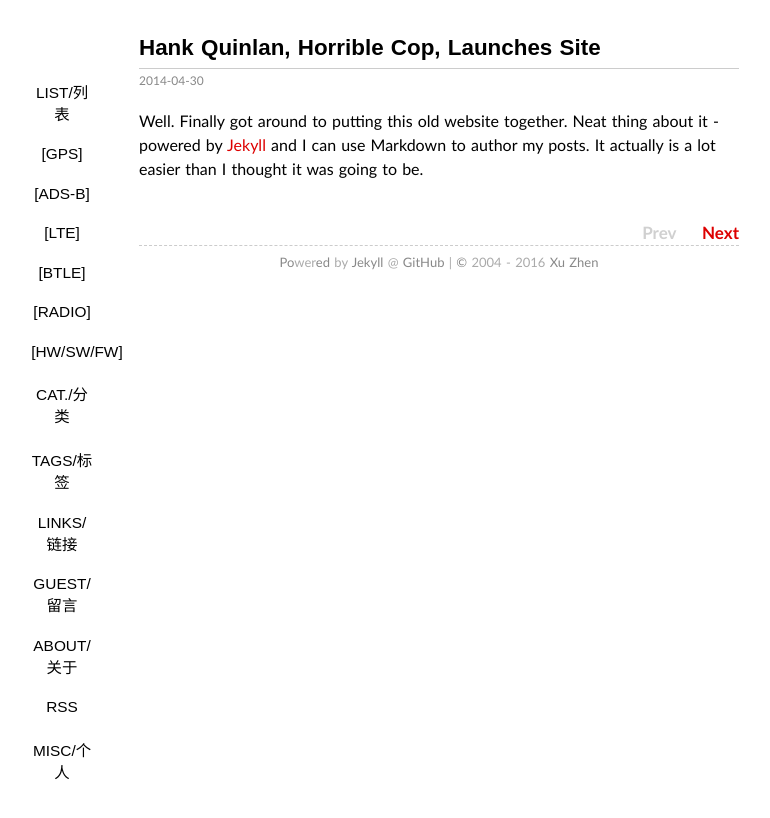
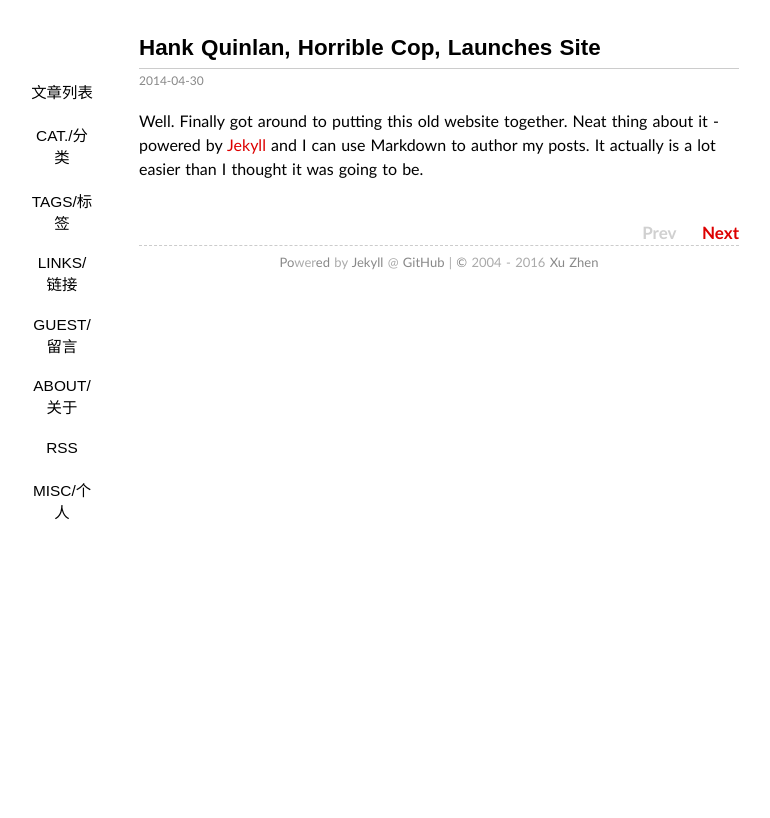
Before and after one commit to sdra/sdra.github.io, a Jekyll site: the page built from _posts/2016-03-25-test.md, in a window 1280 px wide. Shown: the top 818 px of the page, without its empty margins (201-971 px from the left). Built offline with Jekyll 4.4.1, drawn with Linux system fonts in a browser that asks for light colours; some web fonts are replaced; Markdown is read by kramdown in place of the engine named in the settings.

Commit message:
Update default.html

```diff
--- a/_layouts/default.html
+++ b/_layouts/default.html
@@ -17,13 +17,7 @@
         <h1>{{ page.title }}</h1>
         </header>
         <nav>
-        <span><a title="List/列表" class="" href="/">List/列表</a></span>
-        <span><a title="GPS" class="" href="/cat-gps/">[GPS]</a></span>
-        <span><a title="ADS-B" class="" href="/cat-ads-b/">[ADS-B]</a></span>
-        <span><a title="LTE" class="" href="/cat-lte/">[LTE]</a></span>
-        <span><a title="BTLE" class="" href="/cat-btle/">[BTLE]</a></span>
-        <span><a title="Radio" class="" href="/cat-radio/">[Radio]</a></span>
-        <span><a title="Hardware/Software/Firmware" class="" href="/cat-hw-sw-fw/">[HW/SW/FW]</a></span>
+        <span><a title="List/列表" class="" href="/">文章列表</a></span>
         <span><a title="Cat./分类" class="" href="/categories/">Cat./分类</a></span>
         <span><a title="Tags/标签" class="" href="/tags/">Tags/标签</a></span>
         <span><a title="Links/链接" class="" href="/links/">Links/链接</a></span>
```
